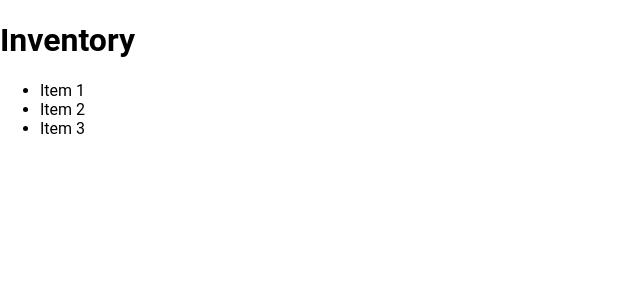
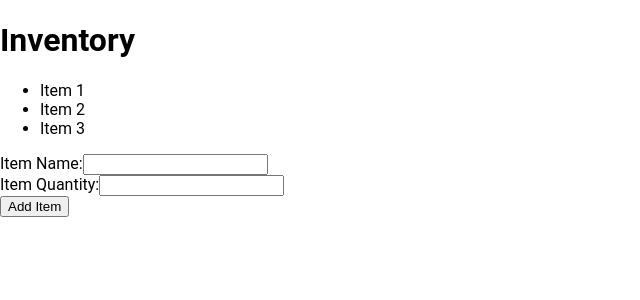
Before and after one commit to hbohlen/inventory-tracker, a React (Vite) app: page / in a window 1280 px wide. Shown: the top 300 px of the page, without its empty margins (0-640 px from the left). Built offline with nearby package versions, Linux system fonts and the light colour scheme.

Commit message:
Setup base add item form

```diff
--- a/src/App.tsx
+++ b/src/App.tsx
@@ -6,15 +6,21 @@ import { itemData } from './data/itemData';
 
 import { ItemList } from './components/ItemList/ItemList';
 
+import { AddItemForm } from './components/AddItem/AddItemForm';
+
 import './styles/global.css';
+
 
 const App: React.FC = () => {
   const [items, setItems] = useState<Array<Item>>(itemData);
+
   return (
     <>
       <Header />
 
       <ItemList items={items} />
+
+      <AddItemForm />
     </>
   );
 };
--- /dev/null
+++ b/src/components/AddItem/AddItemForm.tsx
@@ -0,0 +1,21 @@
+import React from 'react';
+
+
+
+export const AddItemForm: React.FC = () => {
+    return(
+        <form>
+            <label>Item Name:
+                <input type="text" name="name"  />
+            </label>
+            <br />
+            <label>Item Quantity:
+                <input type="number" name="quantity" />
+            </label>
+            <br />
+            <button type="submit">Add Item</button>
+        </form>
+    )
+
+
+}
```
